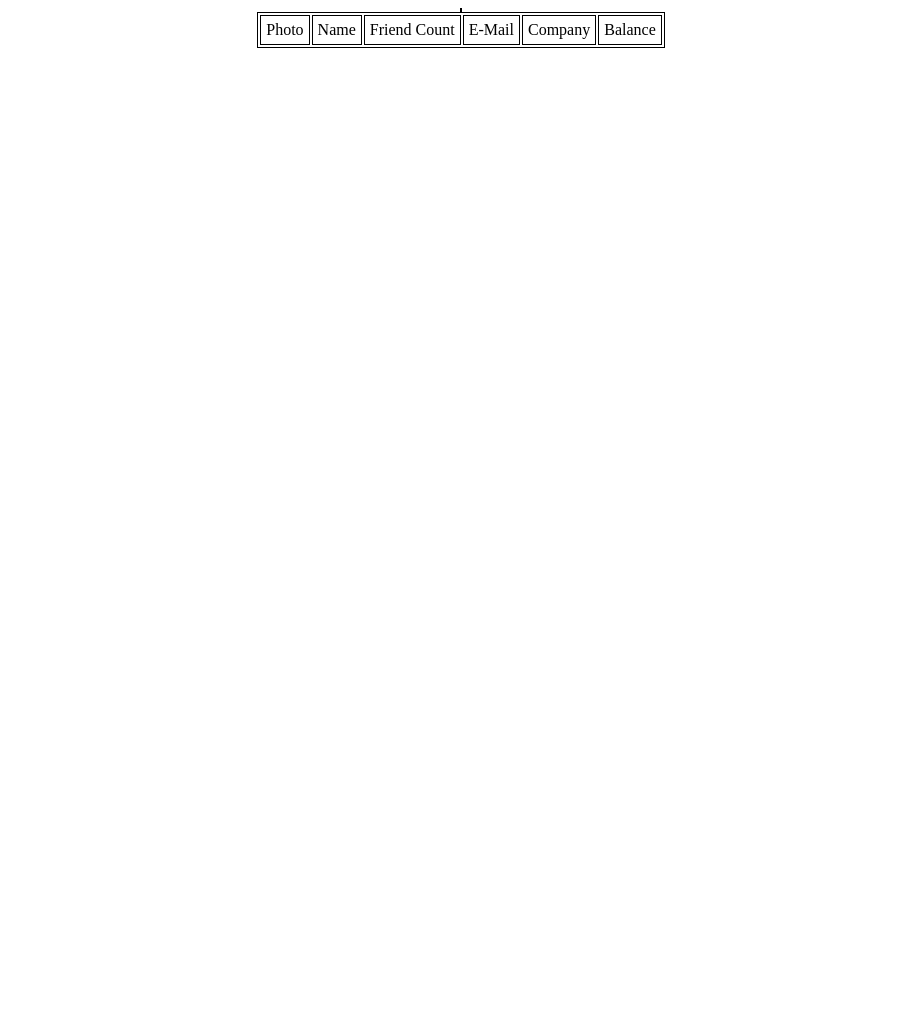
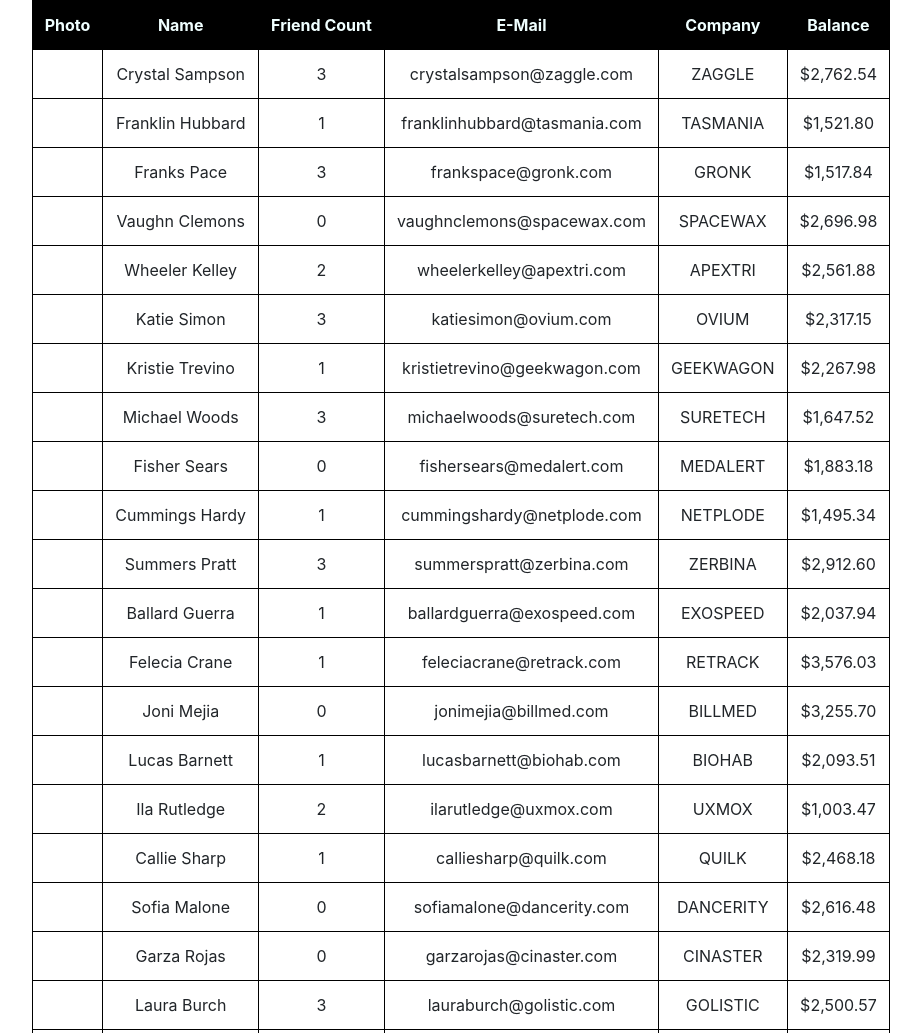
Before and after one commit to Coolcompany/CodeCamp, a plain HTML site: page Lab3JS/homework2_4.html in a window 1280 px wide. Shown: the top 1033 px of the page, without its empty margins (179-1100 px from the left). Before the commit the page ends 800 px from the top, so only its background shows below. Drawn offline with nearby package versions, Linux system fonts and the light colour scheme.

Commit message:
HW java 4.3

```diff
--- a/Lab3JS/homework2_4.html
+++ b/Lab3JS/homework2_4.html
@@ -5,21 +5,29 @@
     <meta name="viewport" content="width=device-width, initial-scale=1.0">
     <meta http-equiv="X-UA-Compatible" content="ie=edge">
     <script src="https://ajax.googleapis.com/ajax/libs/jquery/3.3.1/jquery.min.js"></script>
+    <link rel="stylesheet" href="https://stackpath.bootstrapcdn.com/bootstrap/4.3.1/css/bootstrap.min.css" >
     <title>Java Script JSON</title>
     <style>
         table,th,td{
-            border: 1px solid black;
+            border: 0.5px solid black;
+            border-collapse: collapse;
 
         }
+
         table{
-            margin:auto;
 
+            margin: auto;
         }
        th,td{
-            padding: 5px;
+            text-align: center;
+            padding: .75rem;
         }
         #table3{
-            width: 800px;
+            padding: 20px;
+        }
+        #rowHead{
+            color: azure;
+            background-color:black;
         }
     </style>
     <script type="text/javascript" src="homework_2_4.js"></script>
@@ -33,7 +41,7 @@
            <!-- <script>countGender();</script> -->
         </table>
 
-        <table id="myTable3">
+        <table id="myTable3" >
             <script>showTable();</script>
         </table>
 
--- a/Lab3JS/homework_2_4.js
+++ b/Lab3JS/homework_2_4.js
@@ -1839,33 +1839,43 @@ function showTable(){
     }
   ];
 
-
-            html = '<tr><td> Photo </td><td> Name </td><td> Friend Count </td><td> E-Mail </td><td> Company </td><td> Balance </td></tr>';
-
-            for (let indexArr in  data1 ) {
-
-                 let firstArr = data1[indexArr];
-                 let html ="<tr>";
-
-              for (let index in firstArr){
-
-
-
-                 let   name = firstArr[index].name;
-                 alert(name);
-
-                 let name1 =  `${firstArr[index].name}`;
-                 let email1 =  `${firstArr[index].email}`;
-                 let company1 =  `${firstArr[index].company}`;
-                 let balance1 =  `${firstArr[index].balance}`;
-
-                  html += "<td><img></td><td>" + name1 +"</td><td>Frined Count</td><td>" + email1 +"</td><td>" + company1 +"</td>";
+            let friendsCount =0;
+            let htmlH = '<tr id="rowHead"><th> Photo </th><th> Name </th><th> Friend Count </th><th> E-Mail </th><th> Company </th><th> Balance </th></tr>';
+
+            for (let x in  data1 ) {
+
+              htmlH += "<tr>";
+              let name =  `${data1[x].name}`;
+              let email =  `${data1[x].email}`;
+              let company =  `${data1[x].company}`;
+              let balance =  `${data1[x].balance}`;
+
+
+              let xArr = data1[x];
+              for (let y in  xArr ) {
+                  if (y==="friends"){
+                  friendsCount =0;
+                  let yArr = xArr[y];
+                  for (let z in  yArr ) {
+
+                    friendsCount++;
+
+                  }
+                  //alert(friendsCount);
+                }
+
               }
+              //alert(friendsCount);
+
+
+
+              htmlH += "<td></td><td>" + name +"</td><td>"+friendsCount +"</td><td>" + email +"</td><td>" + company +"</td><td>"+ balance +"</td>";
+
             }
 
-            html += "</tr>";
-            $('#myTable3').append( html);
-            alert('show table');
+            htmlH += "</tr>";
+            $('#myTable3').append( htmlH);
+
 
 
 }
```
